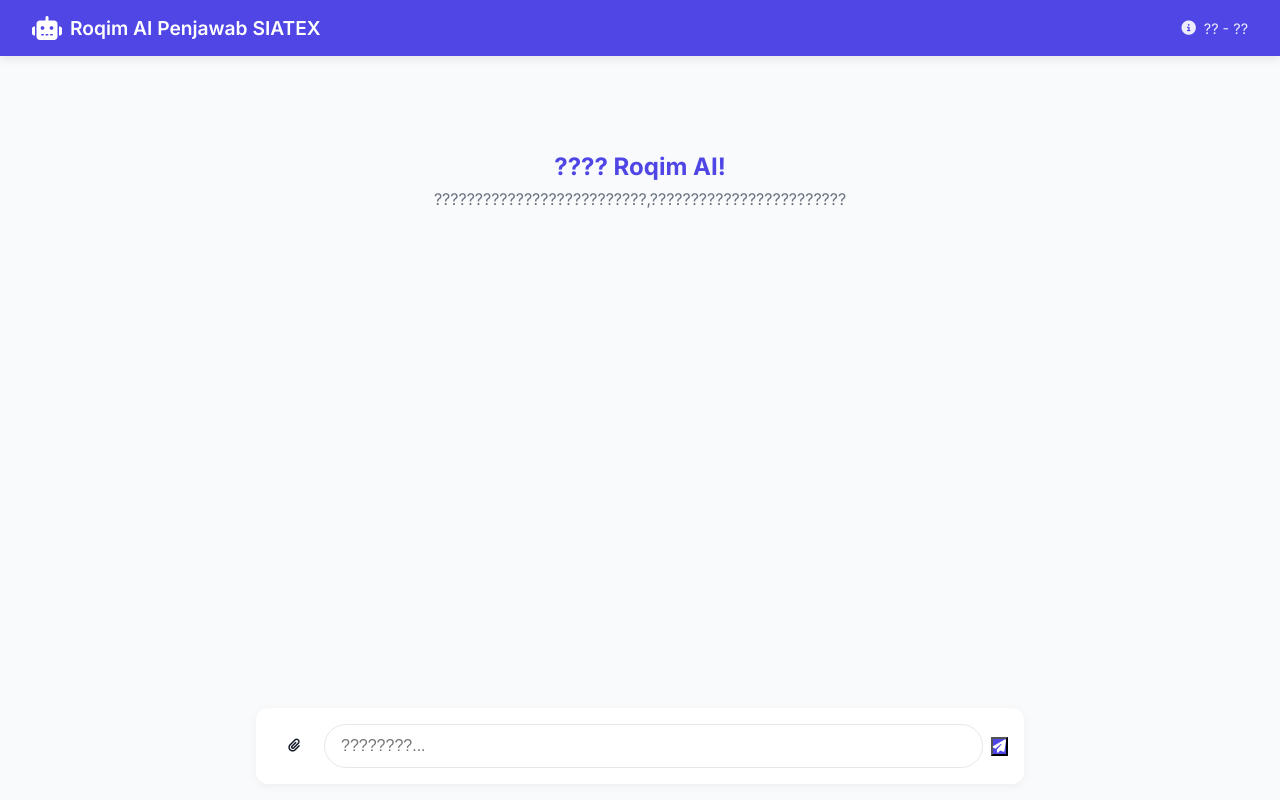
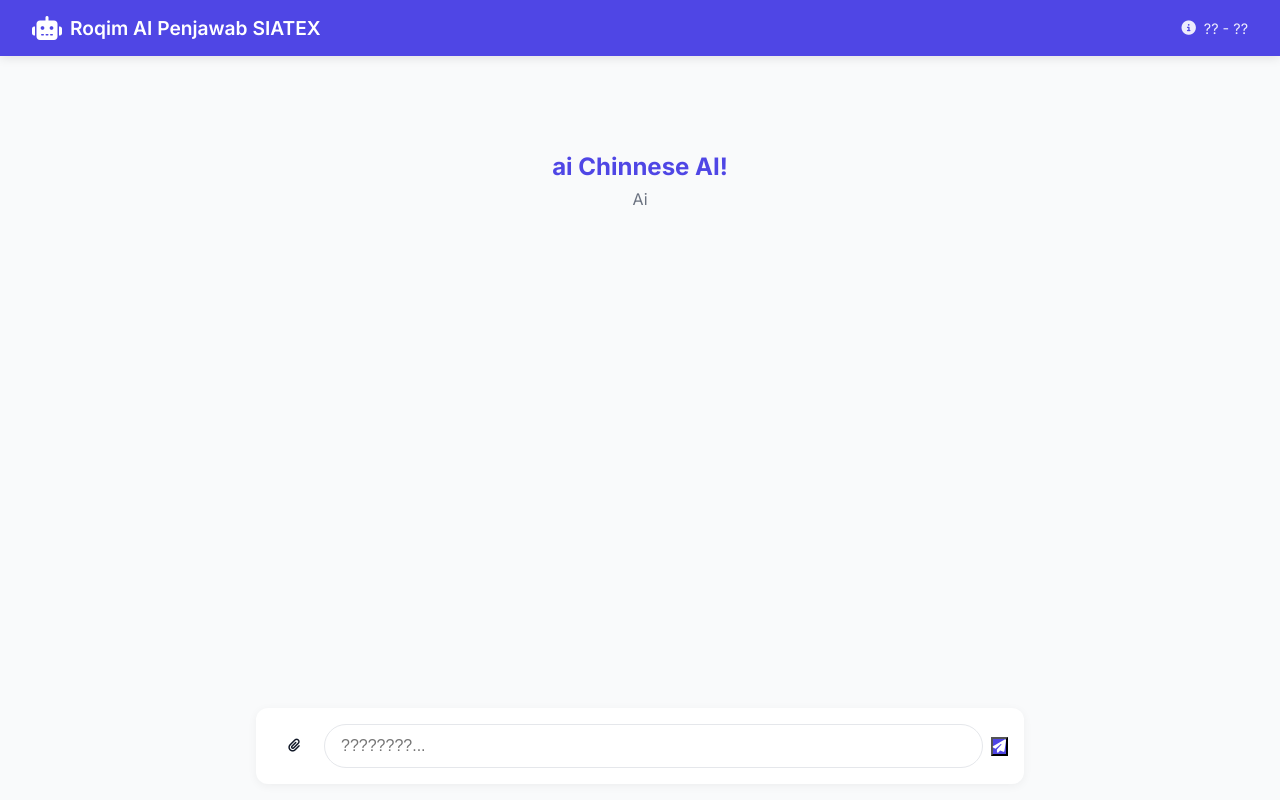
Before and after one commit to andhraarys-blip/oraktek-ai, a plain HTML site: page index.html in a window 1280 px wide. Drawn offline with Linux system fonts and the light colour scheme.

Commit message:
Update index.html

```diff
--- a/index.html
+++ b/index.html
@@ -3,7 +3,7 @@
 <head>
     <meta charset="UTF-8">
     <meta name="viewport" content="width=device-width, initial-scale=1.0">
-    <title>Roqim AI - ????</title>
+    <title>Chinnese AI - ????</title>
     <link href="https://fonts.googleapis.com/css2?family=Inter:wght@400;500;600;700&display=swap" rel="stylesheet">
     <link rel="stylesheet" href="https://cdnjs.cloudflare.com/ajax/libs/font-awesome/6.4.0/css/all.min.css">
     <style>
@@ -409,8 +409,8 @@
     <main>
         <div class="chat-container" id="chatContainer">
             <div class="welcome-message">
-                <h2>???? Roqim AI!</h2>
-                <p>??????????????????????????,????????????????????????</p>
+                <h2>ai Chinnese AI!</h2>
+                <p>Ai </p>
             </div>
         </div>
 
```
